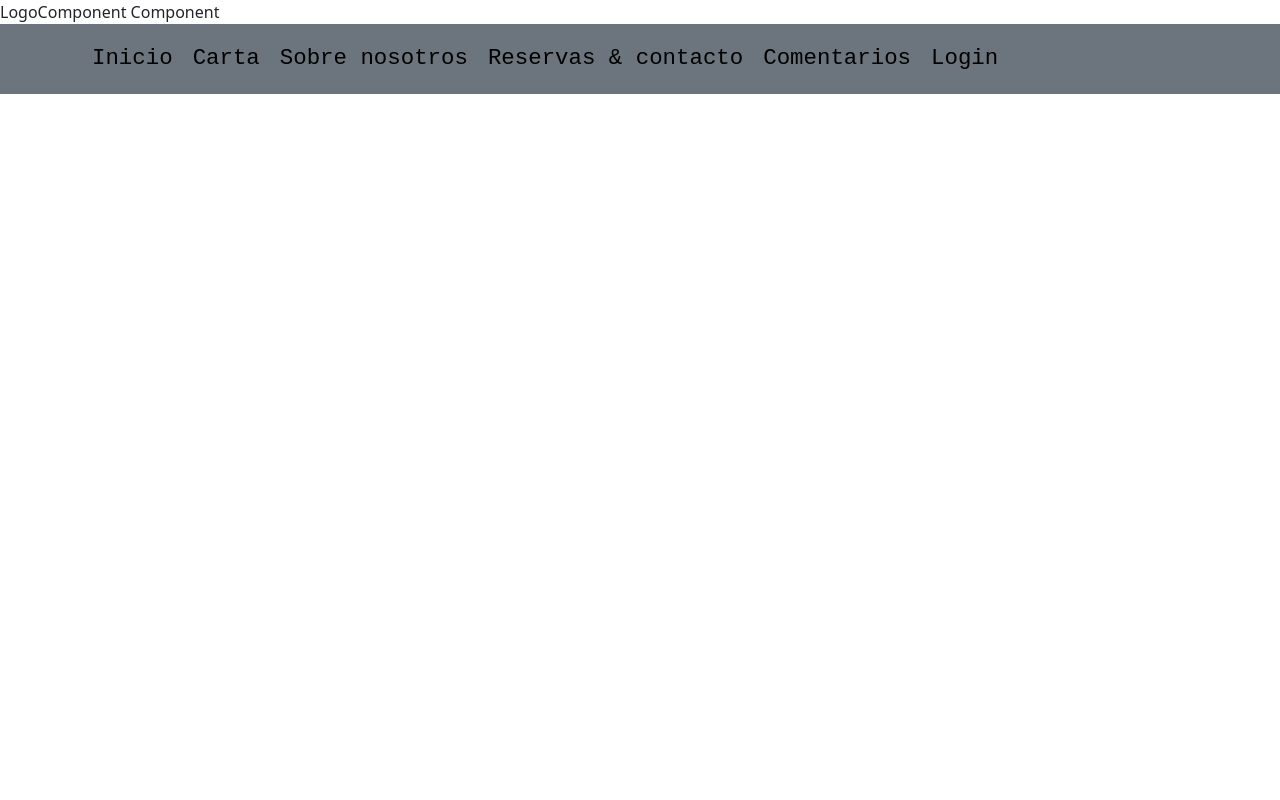
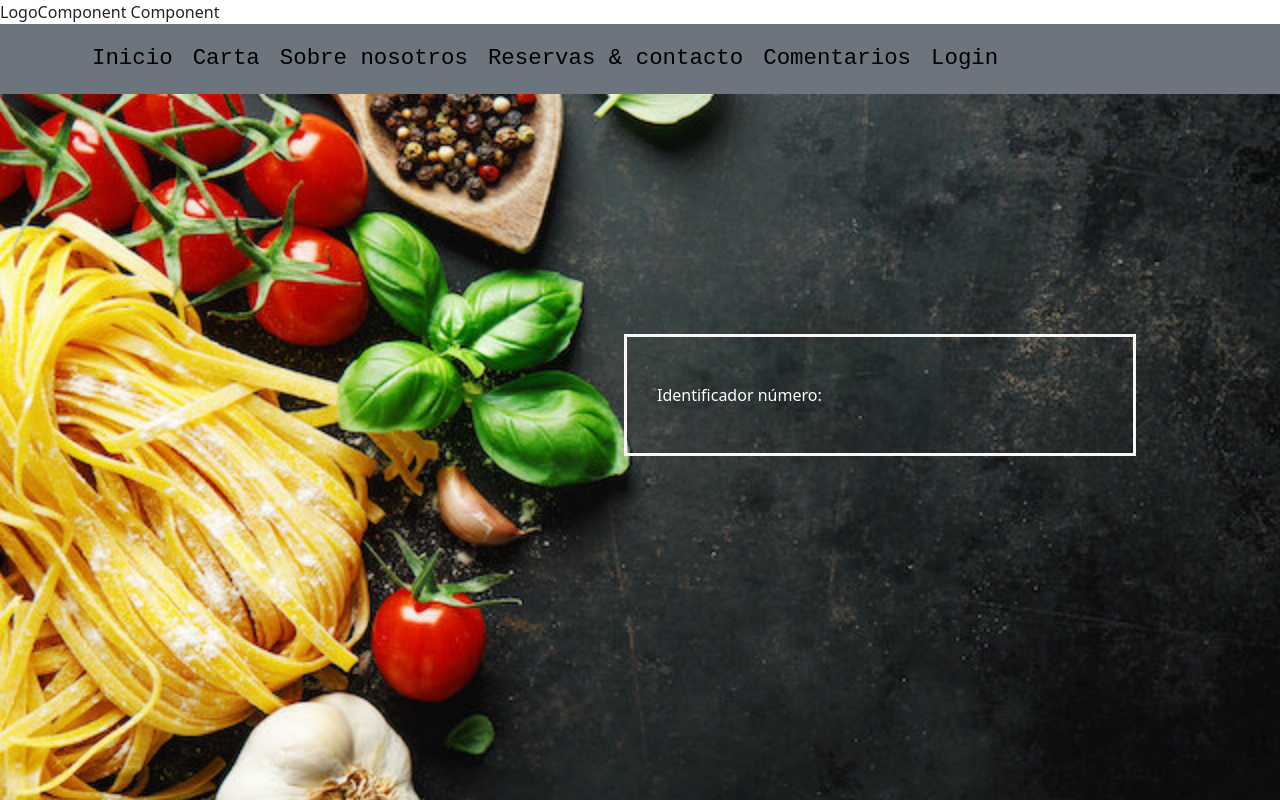
Before and after one commit to ana-caballero-f/pizzeria-proyecto-react, a React (Create React App) app: page /comment/1 in a window 1280 px wide. Shown: the top 800 px of the page. Built offline with nearby package versions, Linux system fonts and the light colour scheme; no server answers.

Commit message:
Multiples comentarios y mostrar uno terminado

```diff
--- a/src/components/CommentComponent/CommentComponent.js
+++ b/src/components/CommentComponent/CommentComponent.js
@@ -11,11 +11,10 @@ const CommentComponent = () => {
 
   return(
   <div className={styles.CommentComponent}>
-    {comment.name}
-    {comment.body}
-    {comment.id}
-    {comment.email}
-
+    <h4 className={styles.CommentTitle}> {comment.name} </h4>
+      <p className={styles.CommentBody}> {comment.body} </p>
+      <p className={styles.CommentData}>Identificador número: {comment.id} </p>
+      <p className={styles.CommentData}>{comment.email} </p>
   </div>
   )
 
--- a/src/components/CommentComponent/CommentComponent.module.scss
+++ b/src/components/CommentComponent/CommentComponent.module.scss
@@ -1 +1,31 @@
-.CommentComponent {}
+.CommentComponent {
+    position: relative;
+    left: 15rem;
+    top: 15rem;
+    border: solid rgb(250, 246, 246) 3px;
+    margin:  auto;
+    width: 40%;
+    padding: 30px;
+}
+
+.CommentTitle {
+    color: white;
+    text-align: center;
+    font: {
+        family: monospace;
+        size: 1.6rem;
+        weight: bold;
+    }
+}
+
+.CommentBody {
+    color: white;
+    font: {
+        family: monospace;
+        size: 1.2rem;
+    }
+}
+
+.CommentData {
+    color: white;
+}
--- a/src/components/MultiCommentsComponent/MultiCommentsComponent.js
+++ b/src/components/MultiCommentsComponent/MultiCommentsComponent.js
@@ -19,7 +19,6 @@ import 'swiper/scss/navigation';
 
 const MultiCommentsComponent = () => {
   const dispatch = useDispatch()
-
   const {comments, loadingComments} = useSelector((state) => state.ComentariosReducer)
 
   useEffect(() => {
@@ -27,39 +26,34 @@ const MultiCommentsComponent = () => {
   },[])
 
   return(
-  <Container>
-
+  <div className={styles.ContainerComments}>
   <Swiper
       style={{
         "--swiper-navigation-color": "#000000",
         "--swiper-navigation-border": "solid black 2px"
-        // "--swiper-pagination-color": "#000000",
       }}
           modules={[Navigation, Pagination, A11y, Autoplay]}
           spaceBetween={55}
-          slidesPerView={3}
-          // navigation
-          // pagination={{ clickable: true, loop: true }}
-          // autoplay
+          slidesPerView={4}
+          autoplay
           >
 
      {comments.map(comentario => {
      return (
-      <Card className='px-6 py-3 mb-4'>
-      <SwiperSlide>
-        <Card.Title>
-        <Link to={`/comment/${comentario.id}`}> {comentario.name} </Link>
-        </Card.Title>
-        <Card.Title>{comentario.body}</Card.Title>
+      <div>
+        <SwiperSlide className={styles.Contenedor}>
+          <h4>
+          <Link className={styles.TitleComments} to={`/comment/${comentario.id}`}> {comentario.name} </Link>
+          </h4>
+          <p className={styles.TitleParagraph}>{comentario.body}</p>
         </SwiperSlide>
-      </Card>
+      </div>
      )
      })}
      </Swiper>
-  </Container>
+  </div>
+
   )
-
-
 };
 
 MultiCommentsComponent.propTypes = {};
--- a/src/components/MultiCommentsComponent/MultiCommentsComponent.module.scss
+++ b/src/components/MultiCommentsComponent/MultiCommentsComponent.module.scss
@@ -1 +1,25 @@
 .MultiCommentsComponent {}
+
+.ContainerComments {
+    // background-color: orange;
+    width: 90%;
+    padding-left: 600px;
+}
+
+.Contenedor{
+    border: solid rgb(248, 241, 241) 3px;
+    margin: 20px 0;
+    padding: 20px;
+}
+
+.TitleComments {
+    text-decoration: none;
+    color: white;
+    &:hover {
+        color: rgb(23, 126, 32);
+    }
+}
+
+.TitleParagraph {
+    color: white;
+}
--- a/src/pages/CommentPage/CommentPage.module.scss
+++ b/src/pages/CommentPage/CommentPage.module.scss
@@ -1,3 +1,9 @@
 .CommentPage {
 
+        // background-color: rgb(27, 21, 10);
+        width: 100%;
+        height:880px;
+        background-image: url("../../assets/images/fondo2.jpg");
+        background-size: cover;
+
 }
--- a/src/pages/MultiCommentPage/MultiCommentPage.js
+++ b/src/pages/MultiCommentPage/MultiCommentPage.js
@@ -4,7 +4,7 @@ export default function MultiCommentPage () {
 
     return (
         <div className={styles.MultiCommentPage}>
-           <h1>Opiniones de nuestros clientes:</h1>
+           <h1 className={styles.TitlePage}>Opiniones de nuestros clientes:</h1>
            <MultiCommentsComponent></MultiCommentsComponent>
         </div>
     )
--- a/src/pages/MultiCommentPage/MultiCommentPage.module.scss
+++ b/src/pages/MultiCommentPage/MultiCommentPage.module.scss
@@ -1,3 +1,14 @@
 .MultiCommentPage {
     // background-color: rgb(239, 197, 145);
+
+    width: 100%;
+    height:880px;
+    background-image: url("../../assets/images/fondo2.jpg");
+    background-size: cover;
 }
+
+.TitlePage{
+    padding: 100px;
+    text-align: center;
+    color: white;
+}
```
